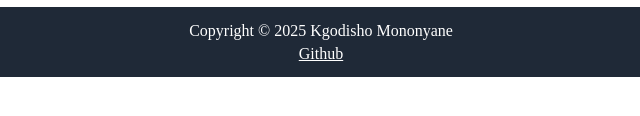
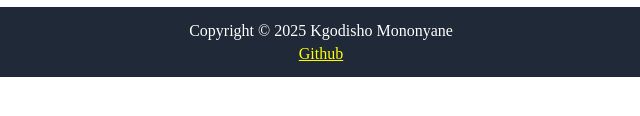
Before and after one commit to Kgodisho-Mononyane/Rock-Paper-Scissors, a plain HTML site: page index.html in a window 1280 px wide. In both pictures the pointer is over the link "Github". Shown: the part 572-688 px from the top of the page, 319-959 px from the left. Drawn offline with Linux system fonts and the light colour scheme.

Commit message:
add hover feature to github link

```diff
--- a/style.css
+++ b/style.css
@@ -131,3 +131,7 @@ main {
     margin-top: 0;
     padding-top: 0;
 }
+
+.github:hover {
+    color: yellow;
+}
```
